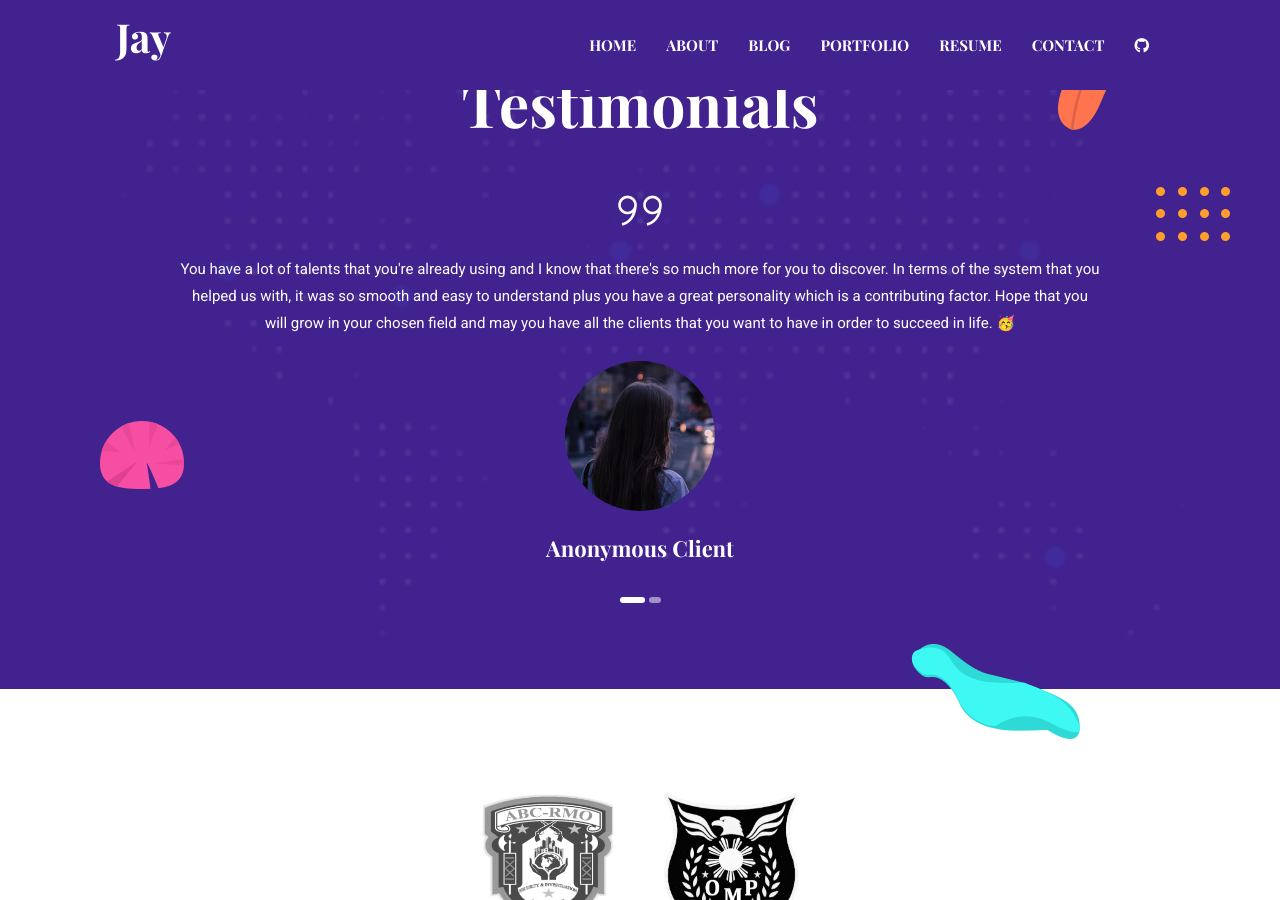
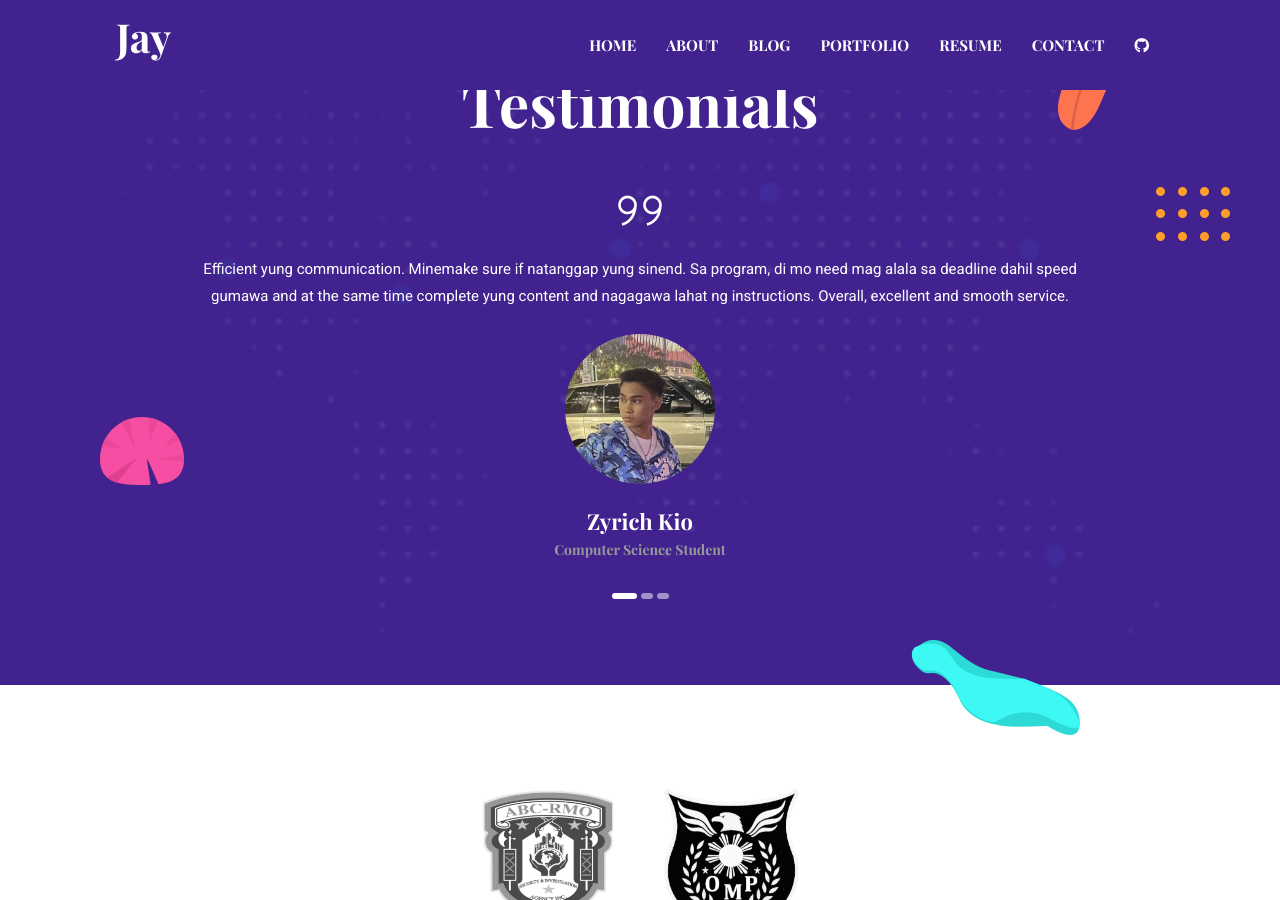
Before and after one commit to lonewanderer27/lonewanderer27.github.io, a Jekyll site: the page built from index.html, in a window 1280 px wide and 900 px high, scrolled down 4775 px. Built offline with Jekyll 4.4.1, drawn with Linux system fonts in a browser that asks for light colours; nearby versions of some CDN libraries.

Commit message:
docs: add Zyrich Kio as testimonial

```diff
--- a/_data/settings.yml
+++ b/_data/settings.yml
@@ -264,6 +264,11 @@ portfolio-items:
 # Testimonials Section
 
 testimonial-items:
+  - name: "Zyrich Kio"
+    image: "assets/images/testimonial/283451609_965697714116930_7308708947337824576_n.jpeg"
+    designation: "Computer Science Student"
+    content: "Efficient yung communication. Minemake sure if natanggap yung sinend. Sa program, di mo need mag alala sa deadline dahil speed gumawa and at the same time complete yung content and nagagawa lahat ng instructions. Overall, excellent and smooth service."
+
   - anonymous: true
     image: "assets/images/testimonial/aleksandr-popov-VQzk4AbvA8I-unsplash.jpg"
     designation: "BSIT Student"
```
Also changed, not shown: assets/images/testimonial/283451609_965697714116930_7308708947337824576_n.jpeg (added).
